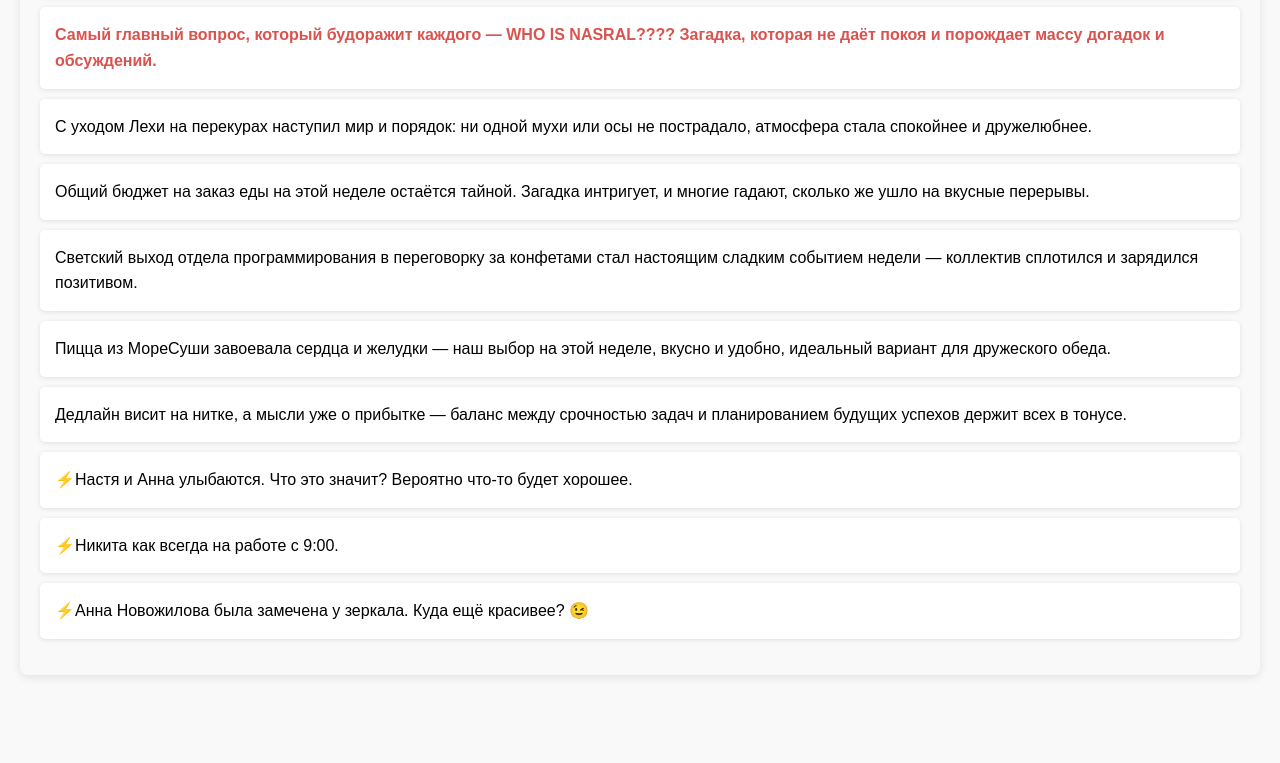
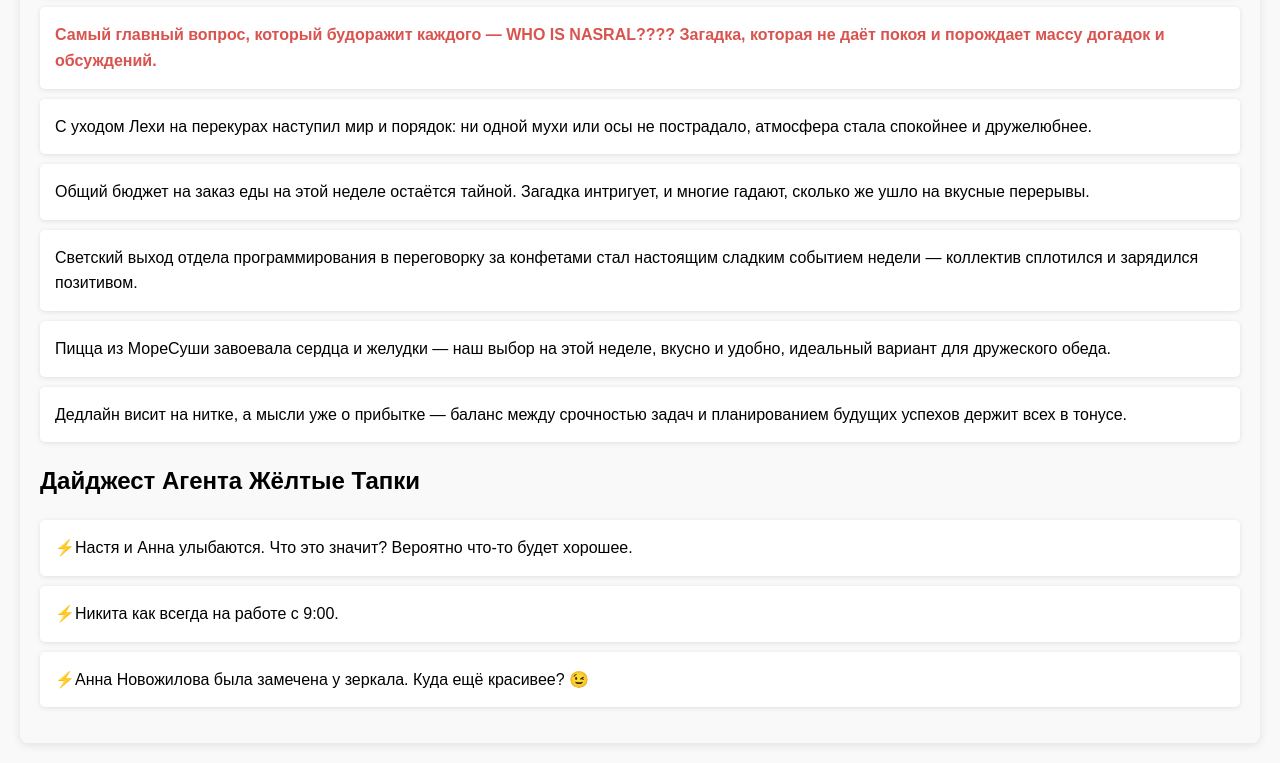
Before and after one commit to z1mo0x/dyedjest-week, a plain HTML site: page index.html in a window 1280 px wide. Shown: the part 557-1320 px from the top of the page. Before the commit the page ends 1252 px from the top, so only its background shows below. Drawn offline with Linux system fonts and the light colour scheme.

Commit message:
Update index.html

```diff
--- a/index.html
+++ b/index.html
@@ -50,8 +50,11 @@
         <li>Светский выход отдела программирования в переговорку за конфетами стал настоящим сладким событием недели — коллектив сплотился и зарядился позитивом.</li>
         <li>Пицца из МореСуши завоевала сердца и желудки — наш выбор на этой неделе, вкусно и удобно, идеальный вариант для дружеского обеда.</li>
         <li>Дедлайн висит на нитке, а мысли уже о прибытке — баланс между срочностью задач и планированием будущих успехов держит всех в тонусе.</li>
-                <li>⚡Настя и Анна улыбаются. Что это значит? Вероятно что-то будет хорошее.</li>
-                <li>⚡Никита как всегда на работе с 9:00.</li>
+    </ul>
+        <h2>Дайджест <span>Агента Жёлтые Тапки</span></h2>
+    <ul>
+        <li>⚡Настя и Анна улыбаются. Что это значит? Вероятно что-то будет хорошее.</li>
+        <li>⚡Никита как всегда на работе с 9:00.</li>
         <li>⚡Анна Новожилова была замечена у зеркала. Куда ещё красивее? 😉</li>
     </ul>
 
```
